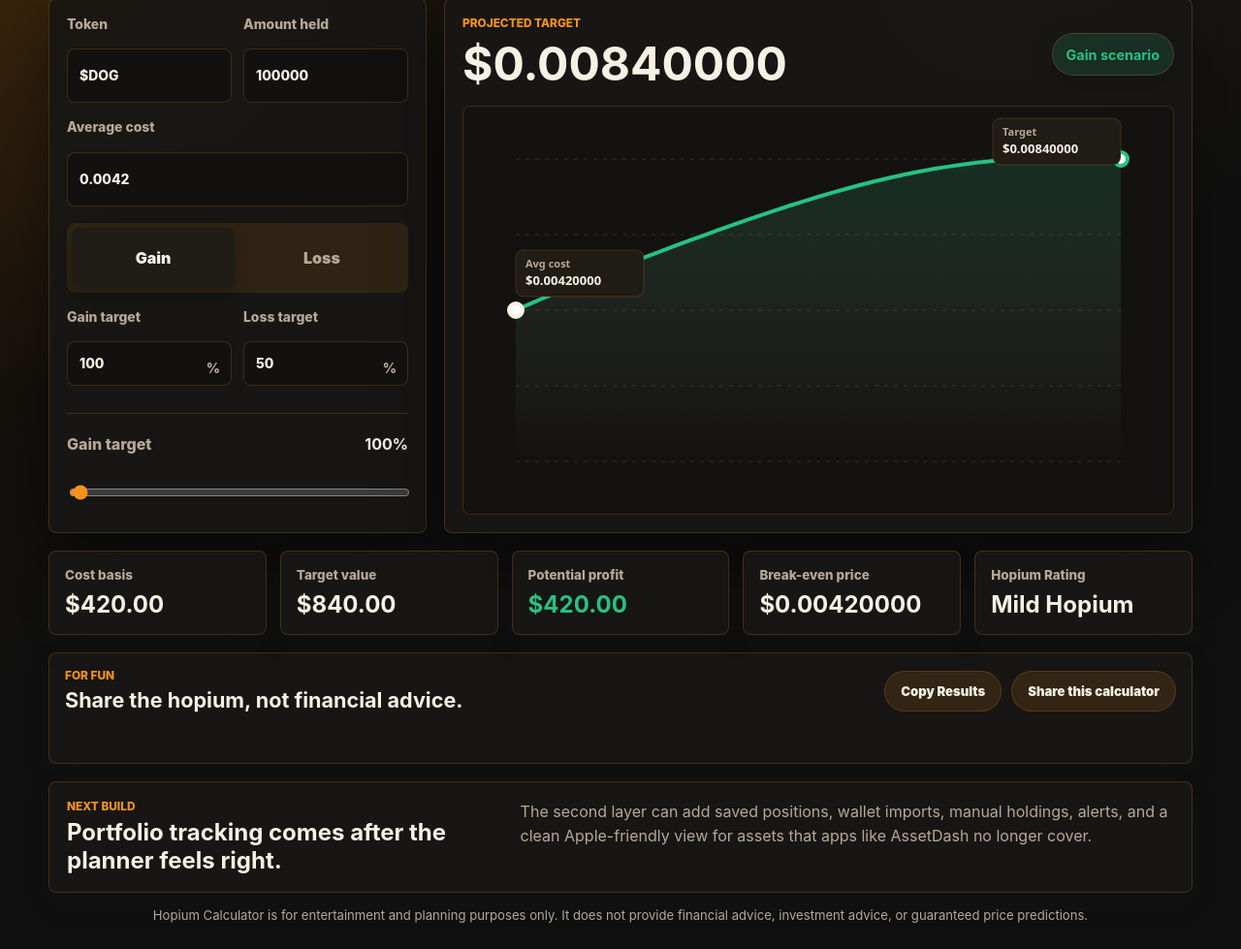
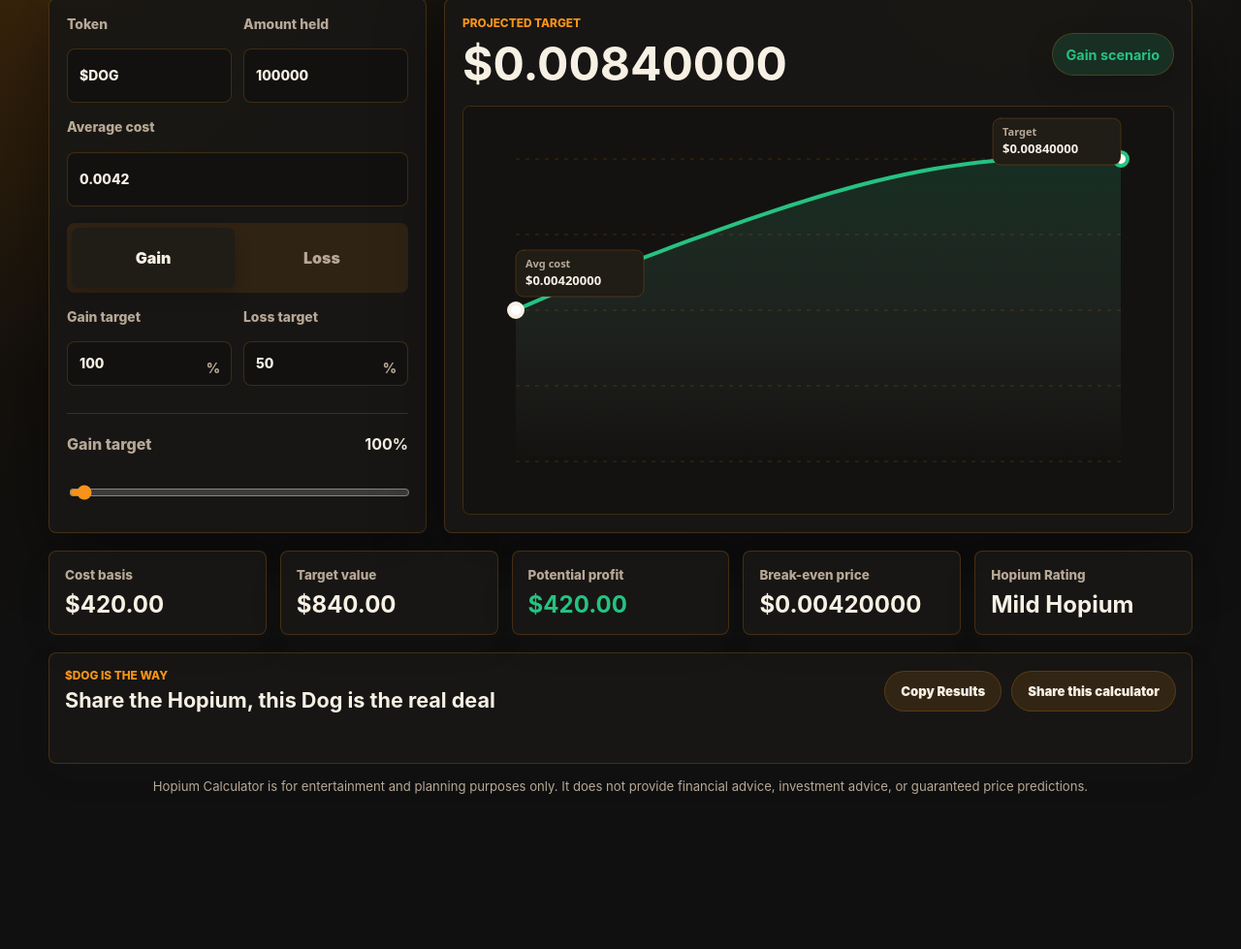
Before and after one commit to carterventucci-dot/hopium-calculator, a plain HTML site: page index.html in a window 1280 px wide. Shown: the part 130-1109 px from the top of the page at 97% size. After the commit the page ends 976 px from the top, so only its background shows below. Drawn offline with Linux system fonts and the light colour scheme.

Commit message:
Add files via upload

```diff
--- a/index.html
+++ b/index.html
@@ -99,7 +99,7 @@
                 <span id="sliderLabel">Gain target</span>
                 <strong id="sliderValue">100%</strong>
               </div>
-              <input id="targetSlider" type="range" min="0" max="10000" step="1" value="100" />
+              <input id="targetSlider" type="range" min="0" max="5000" step="1" value="100" />
             </div>
           </form>
 
@@ -142,25 +142,14 @@
 
         <section class="action-panel" aria-label="Share and copy results">
           <div>
-            <p class="eyebrow">For fun</p>
-            <h2>Share the hopium, not financial advice.</h2>
+            <p class="eyebrow">$DOG is the Way</p>
+            <h2>Share the Hopium, this Dog is the real deal</h2>
           </div>
           <div class="action-buttons">
             <button type="button" id="copyResults">Copy Results</button>
             <button type="button" id="shareCalculator">Share this calculator</button>
           </div>
           <p class="copy-message" id="copyMessage" aria-live="polite"></p>
-        </section>
-
-        <section class="portfolio-note">
-          <div>
-            <p class="eyebrow">Next build</p>
-            <h2>Portfolio tracking comes after the planner feels right.</h2>
-          </div>
-          <p>
-            The second layer can add saved positions, wallet imports, manual holdings, alerts,
-            and a clean Apple-friendly view for assets that apps like AssetDash no longer cover.
-          </p>
         </section>
 
         <p class="disclaimer">
--- a/script.js
+++ b/script.js
@@ -3,6 +3,8 @@ const formatter = new Intl.NumberFormat("en-US", {
   currency: "USD",
   maximumFractionDigits: 2,
 });
+
+const publicShareUrl = "https://project-fgt3r.vercel.app";
 
 const priceFormatter = new Intl.NumberFormat("en-US", {
   style: "currency",
@@ -64,7 +66,7 @@ function setMode(nextMode) {
   els.lossTab.classList.toggle("active", !isGain);
   els.gainTab.setAttribute("aria-pressed", String(isGain));
   els.lossTab.setAttribute("aria-pressed", String(!isGain));
-  els.slider.max = isGain ? "10000" : "100";
+  els.slider.max = isGain ? "5000" : "100";
   els.slider.value = isGain ? els.gainPercent.value : els.lossPercent.value;
   render();
 }
@@ -365,7 +367,7 @@ els.copyResults.addEventListener("click", () => {
 });
 
 els.shareCalculator.addEventListener("click", () => {
-  copyText(window.location.href, "Link copied.");
+  copyText(publicShareUrl, "Link copied.");
 });
 
 [els.token, els.amount, els.averageCost, els.gainPercent, els.lossPercent].forEach((input) => {
```
